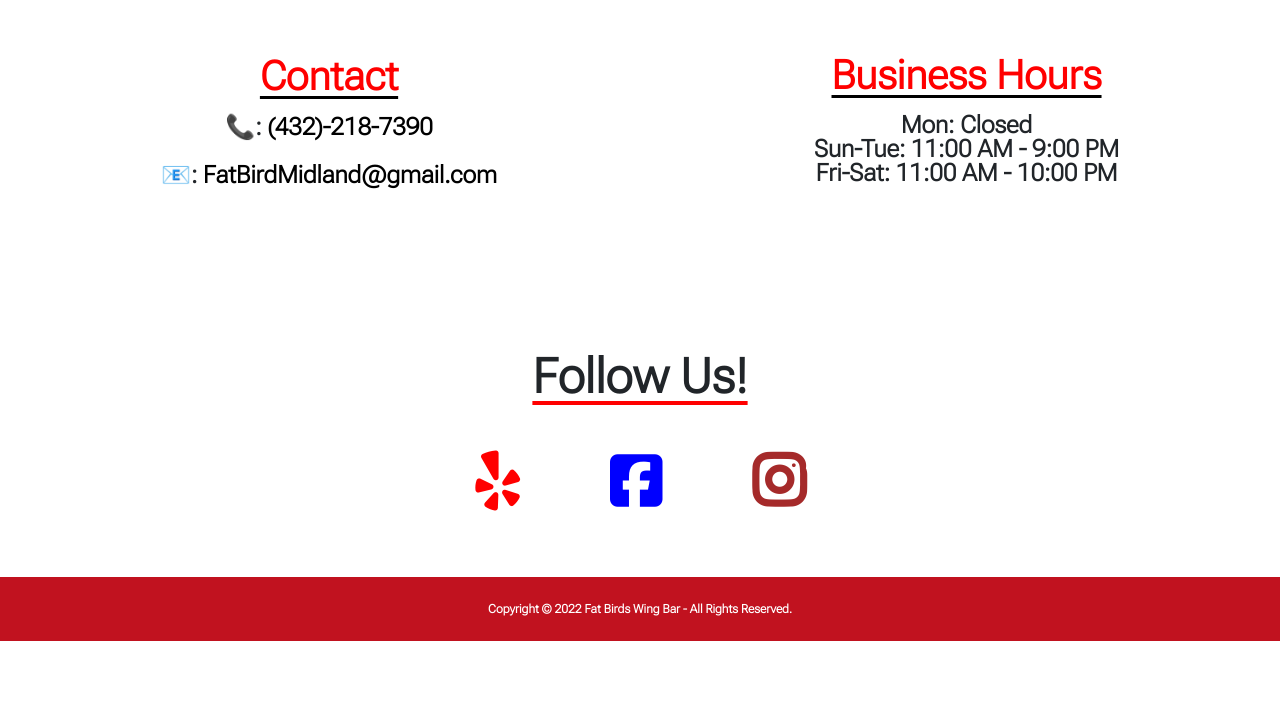
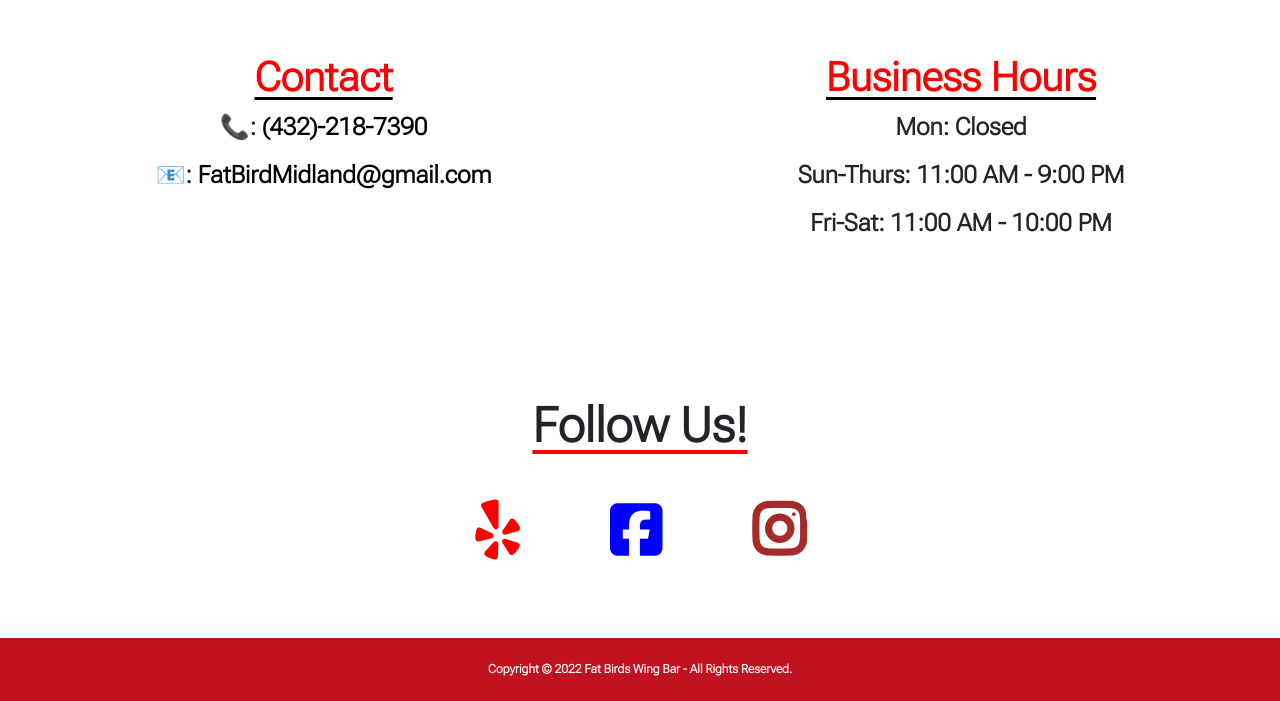
Before and after one commit to DKhubgit/Fatbird-Project, a Node server app: template views/contact.handlebars in a window 1280 px wide. Shown: the part 690-1391 px from the top of the page. Run offline with Node 20, Linux system fonts and the light colour scheme; the template is opened without the code that fills it, so the values that code supplies are empty; some libraries are stand-ins or nearby versions.

Commit message:
added sticky footer

```diff
--- a/public/css/contact.css
+++ b/public/css/contact.css
@@ -8,7 +8,7 @@
     padding-bottom: 2%;
     margin-bottom: 5%;
     text-align: center;
-    overflow: scroll;
+
 }
 
 #address-container {
--- a/public/css/footer.css
+++ b/public/css/footer.css
@@ -11,6 +11,8 @@
     font-weight: bold;
     color: white;
     margin-bottom: 0;
+    position: absolute;
+    bottom: 0px;
 }
 
 @media screen and (min-width: 200px) and (max-width: 800px) {
--- a/views/contact.handlebars
+++ b/views/contact.handlebars
@@ -28,7 +28,9 @@
         <p id="business-hours-text" class="info-text">
             Mon: Closed
             <br>
-            Sun-Tue: 11:00 AM - 9:00 PM
+            <br>
+            Sun-Thurs: 11:00 AM - 9:00 PM
+            <br>
             <br>
             Fri-Sat: 11:00 AM - 10:00 PM
             <br>
```
